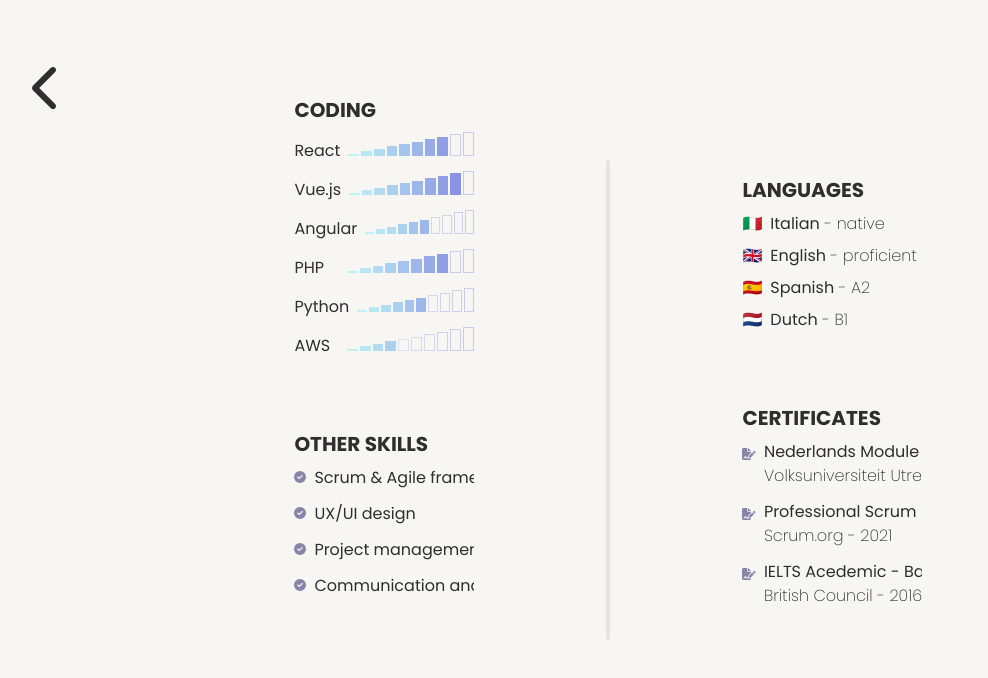
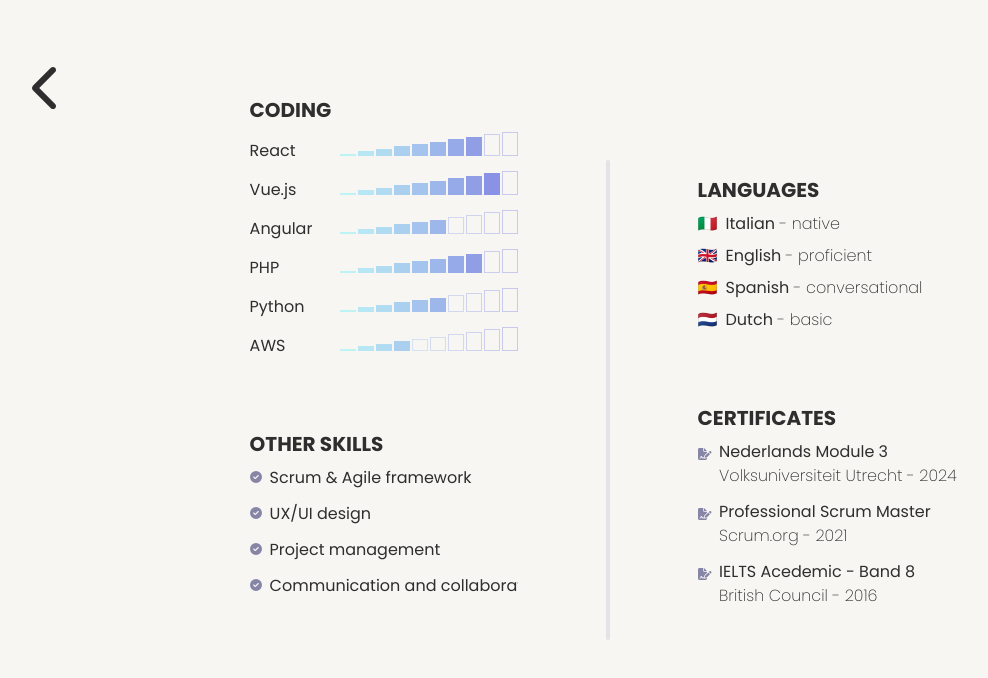
Before and after one commit to robinesp/personal-page, a Next.js app: page /skills in a window 1280 px wide. Shown: the top 678 px of the page, without its empty margins (32-1020 px from the left). Built offline with nearby package versions, Linux system fonts and the light colour scheme.

Commit message:
overflow fix

```diff
--- a/src/app/(pages)/skills/page.tsx
+++ b/src/app/(pages)/skills/page.tsx
@@ -52,7 +52,7 @@ export default function Skills() {
     },
   });
 
-  const sectionClass = "w-full lg:w-1/2 lg:px-[10%] xl:px-[15%]";
+  const sectionClass = "w-full lg:w-1/2 lg:px-[5%] xl:px-[10%] 2xl:px-[15%]";
   const titleClass = "uppercase text-xl font-bold mb-2";
 
   return (
--- a/src/app/(pages)/skills/skills.ts
+++ b/src/app/(pages)/skills/skills.ts
@@ -54,12 +54,12 @@ const languages = [
   {
     name: "Spanish",
     flag: "🇪🇸",
-    level: "A2",
+    level: "conversational",
   },
   {
     name: "Dutch",
     flag: "🇳🇱",
-    level: "B1",
+    level: "basic",
   },
 ];
 
```
